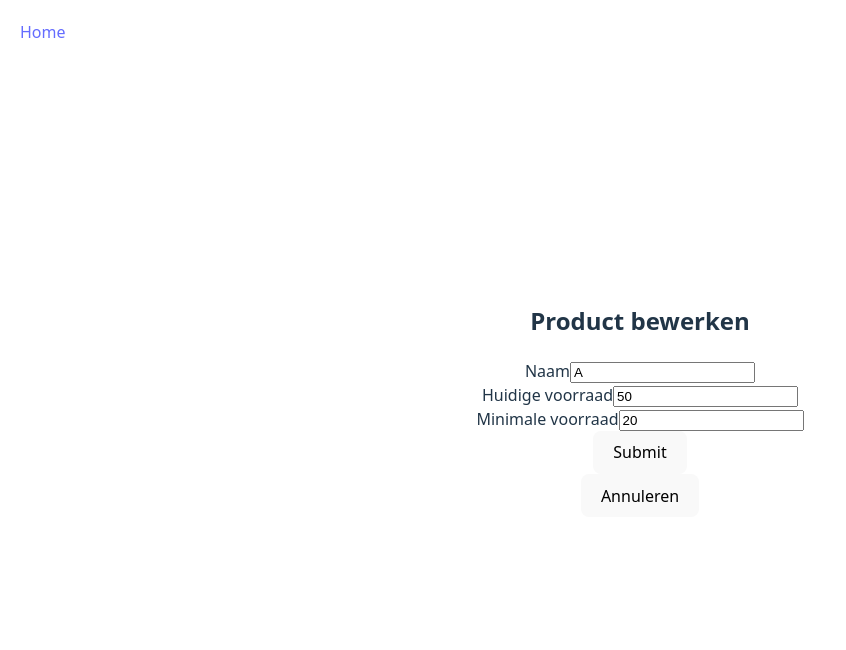
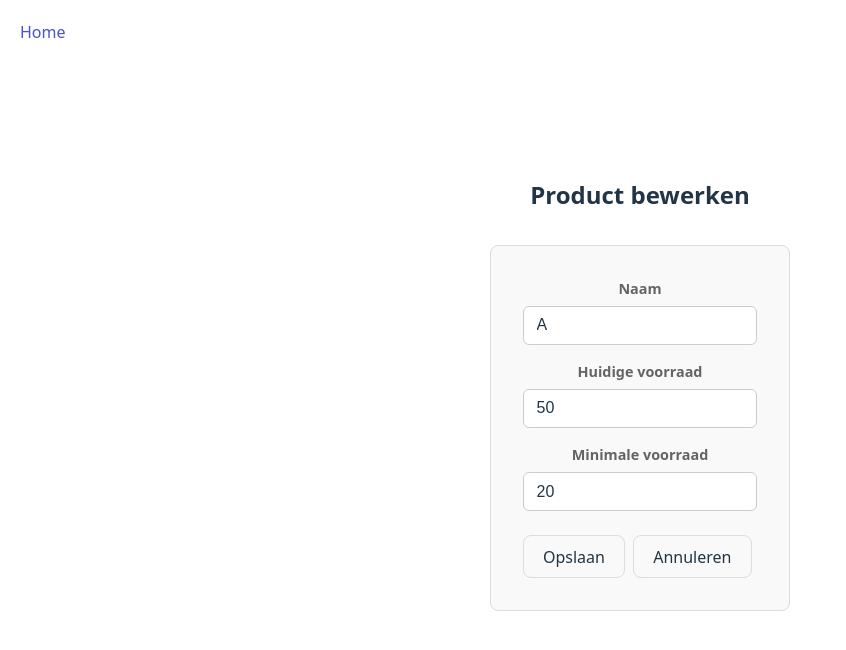
Before and after one commit to ilseAprojects/Inventarissysteemv2, a Vue app: page /edit/1 in a window 1280 px wide. Shown: the top 650 px of the page, without its empty margins (0-846 px from the left). Built offline with nearby package versions, Linux system fonts and the light colour scheme; the HTML template or start-up script is replaced by a standard one.

Commit message:
css chamges

```diff
--- a/src/domains/inventory/components/productForm.vue
+++ b/src/domains/inventory/components/productForm.vue
@@ -17,24 +17,87 @@ const submit = () => {
 </script>
 
 <template>
-<form @submit.prevent="submit">
-  <div>
+<form @submit.prevent="submit" class="form">
+  <div class="form-group">
     <label>Naam</label>
     <input v-model="localForm.name" type="text" required>
   </div>
-
-  <div>
+  <div class="form-group">
     <label>Huidige voorraad</label>
     <input v-model="localForm.actualAmount" type="number" required>
   </div>
-
-    <div>
+  <div class="form-group">
     <label>Minimale voorraad</label>
     <input v-model="localForm.minimumAmount" type="number" required>
   </div>
-
-  <div>
-     <button type="submit">Submit</button>
+  <div class="form-actions">
+    <button type="submit">Opslaan</button>
+     <button type="button" @click="router.push({ name: 'Overview' })">Annuleren</button>
   </div>
 </form>
 </template>
+
+<style scoped>
+.form {
+  display: flex;
+  flex-direction: column;
+  gap: 1rem;
+  max-width: 400px;
+  margin: 2rem auto;
+  padding: 2rem;
+  background-color: #1a1a1a;
+  border-radius: 8px;
+  border: 1px solid #333;
+}
+
+.form-group {
+  display: flex;
+  flex-direction: column;
+  gap: 0.4rem;
+}
+
+label {
+  font-size: 0.9em;
+  font-weight: 600;
+  color: rgba(255, 255, 255, 0.7);
+}
+
+input {
+  padding: 0.6em 0.8em;
+  border-radius: 6px;
+  border: 1px solid #333;
+  background-color: #242424;
+  color: inherit;
+  font-size: 1em;
+  transition: border-color 0.25s;
+}
+
+input:focus {
+  outline: none;
+  border-color: #555;
+}
+
+.form-actions {
+  display: flex;
+  justify-content: flex-start;
+  gap: 0.5rem;
+  margin-top: 0.5rem;
+}
+
+@media (prefers-color-scheme: light) {
+  .form {
+    background-color: #f9f9f9;
+    border-color: #ddd;
+  }
+  label {
+    color: rgba(0, 0, 0, 0.6);
+  }
+  input {
+    background-color: #ffffff;
+    border-color: #ccc;
+  }
+  input:focus {
+    border-color: #aaa;
+  }
+}
+</style>
--- a/src/domains/inventory/pages/create.vue
+++ b/src/domains/inventory/pages/create.vue
@@ -24,7 +24,4 @@ const handleSubmit = (newProduct: InventoryItem,) => {
   <div>
     <ProductForm :products="emptyProduct" @submit="handleSubmit" />
   </div>
-  <div>
-    <button @click="router.push('/')">Annuleren</button>
-  </div>
 </template>
--- a/src/domains/inventory/pages/edit.vue
+++ b/src/domains/inventory/pages/edit.vue
@@ -22,7 +22,4 @@ const handleSubmit = (updated: InventoryItem) => {
     <ProductForm v-if="product" :products="product" @submit="handleSubmit" />
     <p v-else>Product niet gevonden.</p>
   </div>
-  <div>
-    <button @click="router.push('/')">Annuleren</button>
-  </div>
 </template>
--- a/src/domains/inventory/pages/order.vue
+++ b/src/domains/inventory/pages/order.vue
@@ -18,6 +18,19 @@ const toggleCheck = (product: InventoryItem) => {
     orderAmounts.value[product.id] = product.minimumAmount - product.actualAmount;
   } else {
     delete orderAmounts.value[product.id];
+  }
+};
+
+const toggleAll = () => {
+  const shouldCheck = lowStockProducts.value.some(p => !checked.value[p.id]);
+
+  for (const product of lowStockProducts.value) {
+    checked.value[product.id] = shouldCheck;
+    if (shouldCheck) {
+      orderAmounts.value[product.id] = product.minimumAmount - product.actualAmount;
+    } else {
+      delete orderAmounts.value[product.id];
+    }
   }
 };
 
@@ -48,7 +61,12 @@ const handleSubmit = () => {
     </thead>
     <tbody>
       <tr v-for="product in lowStockProducts" :key="product.id">
-        <td><input type="checkbox" :checked="checked[product.id]" @change="toggleCheck(product)" /></td>
+        <td>
+  <label class="switch">
+    <input type="checkbox" :checked="checked[product.id]" @change="toggleCheck(product)" />
+    <div class="slider round"></div>
+  </label>
+</td>
         <td>{{ product.name }}</td>
         <td>{{ product.actualAmount }}</td>
         <td>{{ product.minimumAmount }}</td>
@@ -61,6 +79,7 @@ const handleSubmit = () => {
           />
         </td>
       </tr>
+      <button @click="toggleAll" >Alles selecteren</button>
     </tbody>
   </table>
   <button @click="handleSubmit" :disabled="!Object.keys(orderAmounts).length">
@@ -68,3 +87,40 @@ const handleSubmit = () => {
   </button>
   <button @click="router.push('/')">Annuleren</button>
 </template>
+
+<style scoped>
+.switch {
+  position: relative;
+  display: inline-block;
+  width: 60px;
+  height: 34px;
+}
+.switch input { display: none; }
+.slider {
+  position: absolute;
+  cursor: pointer;
+  top: 0; left: 0; right: 0; bottom: 0;
+  background-color: #ccc;
+  transition: 0.4s;
+}
+.slider:before {
+  position: absolute;
+  content: "";
+  height: 26px;
+  width: 26px;
+  left: 4px;
+  bottom: 4px;
+  background-color: white;
+  transition: 0.4s;
+}
+
+input:checked + .slider { background-color: rgb(93, 170, 93) }
+input:focus + .slider { box-shadow: 0 0 1px rgb(93, 170, 93) }
+input:checked + .slider:before { transform: translateX(26px); }
+.slider.round { border-radius: 34px; }
+.slider.round:before { border-radius: 50%; }
+
+
+/* css for checkbox from //https://codepen.io/EssSaibot/pen/zZmZbP */
+
+</style>
--- a/src/style.css
+++ b/src/style.css
@@ -2,26 +2,22 @@
   font-family: system-ui, Avenir, Helvetica, Arial, sans-serif;
   line-height: 1.5;
   font-weight: 400;
-
   color-scheme: light dark;
   color: rgba(255, 255, 255, 0.87);
   background-color: #242424;
-
   font-synthesis: none;
   text-rendering: optimizeLegibility;
   -webkit-font-smoothing: antialiased;
   -moz-osx-font-smoothing: grayscale;
 }
-
 a {
   font-weight: 500;
-  color: #646cff;
+  color: #858cff;
   text-decoration: inherit;
 }
 a:hover {
-  color: #535bf2;
+  color: #aab0ff;
 }
-
 body {
   margin: 0;
   display: flex;
@@ -29,12 +25,10 @@ body {
   min-width: 320px;
   min-height: 100vh;
 }
-
 h1 {
   font-size: 3.2em;
   line-height: 1.1;
 }
-
 button {
   border-radius: 8px;
   border: 1px solid transparent;
@@ -43,26 +37,44 @@ button {
   font-weight: 500;
   font-family: inherit;
   background-color: #1a1a1a;
+  color: rgba(255, 255, 255, 0.87);
   cursor: pointer;
   transition: border-color 0.25s;
 }
 button:hover {
-  border-color: #646cff;
+  border-color: #858cff;
 }
 button:focus,
 button:focus-visible {
   outline: 4px auto -webkit-focus-ring-color;
 }
-
 .card {
   padding: 2em;
 }
-
 #app {
   max-width: 1280px;
   margin: 0 auto;
   padding: 2rem;
   text-align: center;
+}
+table {
+  width: 100%;
+  border-collapse: collapse;
+  margin: 1.5rem 0;
+}
+th {
+  background-color: #1a1a1a;
+  color: rgba(255, 255, 255, 0.87);
+  padding: 0.75rem 1rem;
+  text-align: left;
+  font-weight: 600;
+}
+td {
+  padding: 0.75rem 1rem;
+  border-bottom: 1px solid #333;
+}
+tr:hover {
+  background-color: rgba(150, 150, 255, 0.05);
 }
 
 @media (prefers-color-scheme: light) {
@@ -70,10 +82,28 @@ button:focus-visible {
     color: #213547;
     background-color: #ffffff;
   }
+  a {
+    color: #4a52cc;
+  }
   a:hover {
-    color: #747bff;
+    color: #3a41aa;
   }
   button {
     background-color: #f9f9f9;
+    color: #213547;
+    border-color: #ddd;
+  }
+  button:hover {
+    border-color: #4a52cc;
+  }
+  th {
+    background-color: #f0f0f0;
+    color: #213547;
+  }
+  td {
+    border-bottom: 1px solid #ddd;
+  }
+  tr:hover {
+    background-color: rgba(74, 82, 204, 0.05);
   }
 }
```
